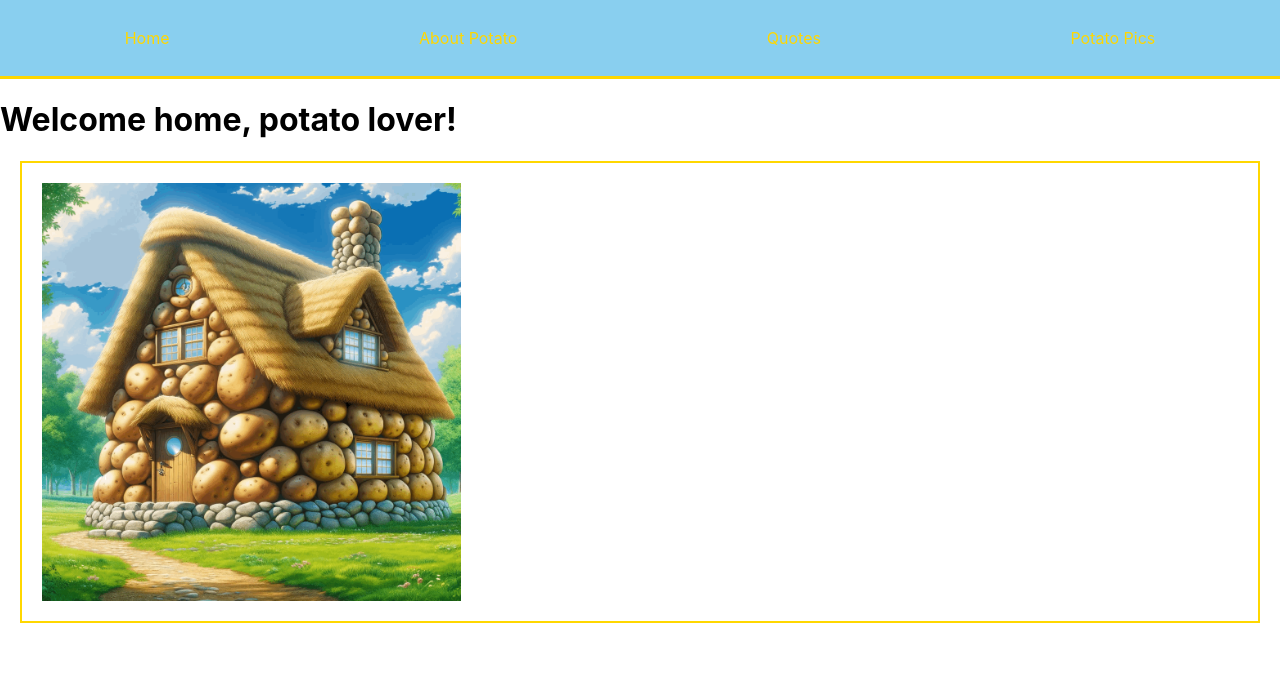
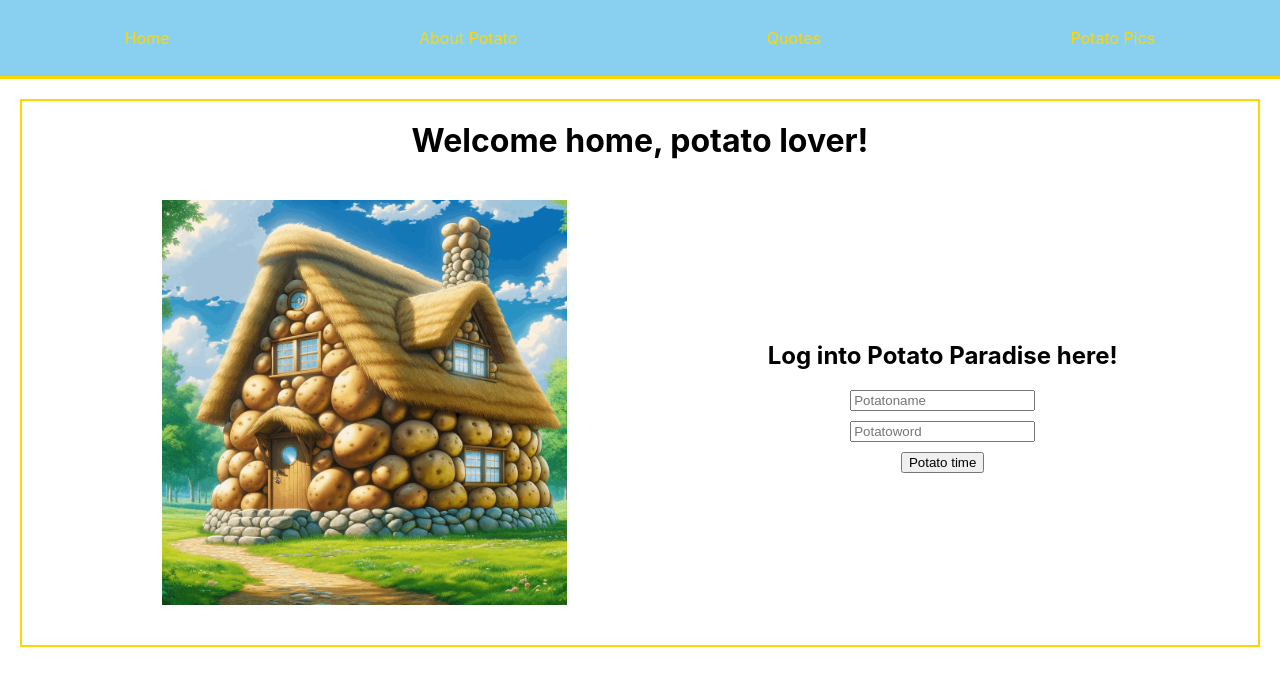
Before and after one commit to PotatoHalez/potato-paradise, a React (Create React App) app: page / in a window 1280 px wide. Shown: the top 686 px of the page. Built offline with nearby package versions, Linux system fonts and the light colour scheme; the HTML template or start-up script is replaced by a standard one.

Commit message:
Functionality for login for h ome

```diff
--- a/src/pages/Home.js
+++ b/src/pages/Home.js
@@ -3,13 +3,26 @@ import '../css/PotatoHouse.css'
 
 const Home = () => {
 
+    const handleSubmit = (e) => {
+        e.preventDefault();
+        alert('Just kidding! No login needed (yet) to enjoy Potato Paradise!');
+    }
+
     return (
-        <>
+        <div className='potatoHouse'>
     <h1> Welcome home, potato lover! </h1>
-    <div className='potatoHouse'>
-        <img src='images/potatohouse.jpeg' alt='Potato House' />
+    <div className='loginContainer'>
+            <img src='images/potatohouse.jpeg' alt='Potato Paradise' />
+            <div className='loginSection'>
+                <h2> Log into Potato Paradise here!</h2>
+            <form onSubmit={handleSubmit} className='loginForm'>
+                <input type='text' placeholder= 'Potatoname' />
+                <input type='text' placeholder='Potatoword' />
+                <button type='submit'>Potato time</button>
+                </form>
+            </div>
+            </div>
     </div>
-    </>
     )
 }
 
```
